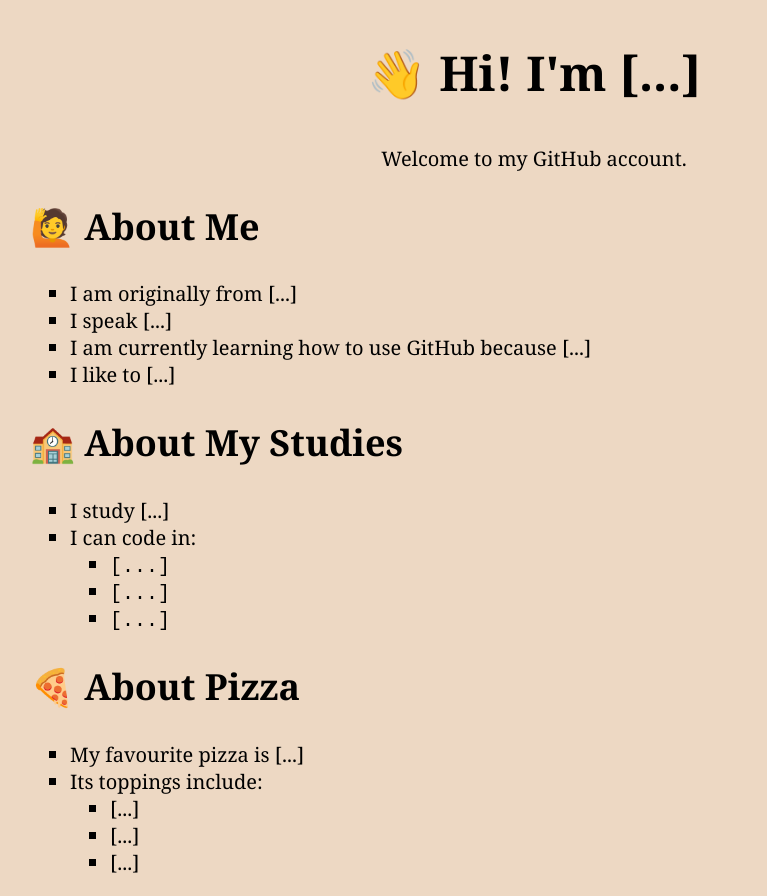
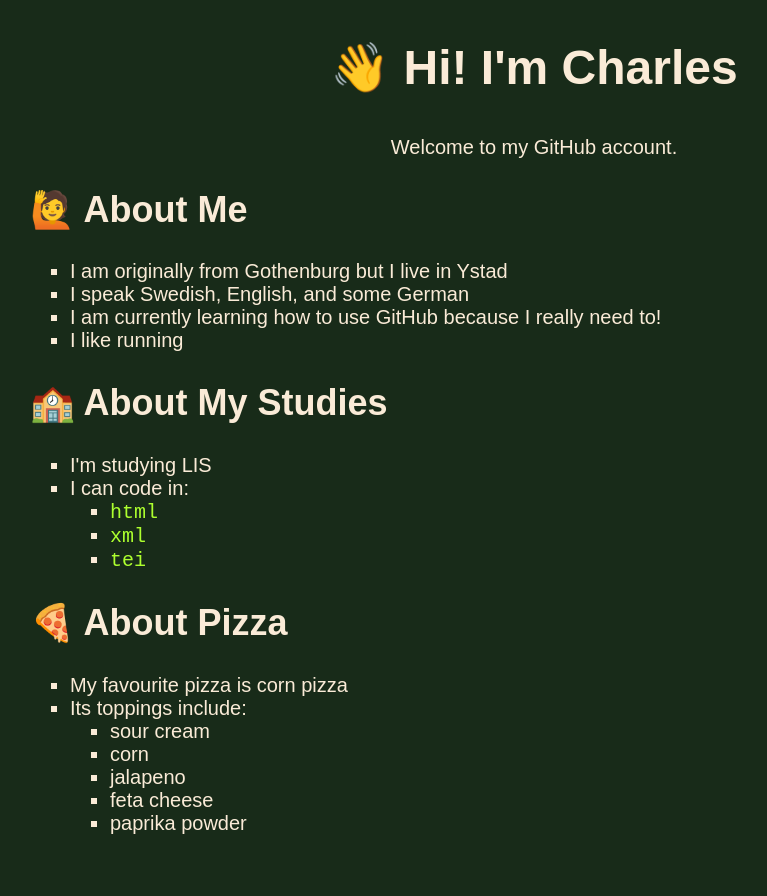
Before and after one commit to ChalleH/MyPage, a plain HTML site: page index.html in a window 1280 px wide. Shown: the whole page, without its empty margins (106-873 px from the left). After the commit the page ends 855 px from the top, so only its background shows below. Drawn offline with Linux system fonts and the light colour scheme.

Commit message:
Updated information #1
#1

```diff
--- a/css/style.css
+++ b/css/style.css
@@ -1,8 +1,8 @@
 /* Feel free to change me and make me your own! */
 
 body {
-  background-color: #edd8c3;
-  font-family: Georgia, serif;
+  background-color: #182b19;
+  font-family: Arial, Helvetica, sans-serif
 }
 
 article {
@@ -13,22 +13,27 @@ article {
 h1 {
   text-align: center;
   font-size: 48px;
+  color: antiquewhite;
 }
 
 h2 {
   font-size: 36px;
+  color: antiquewhite;
 }
 
 p {
   text-align: center;
   font-size: 20px;
+  color: antiquewhite;
 }
 
 ul {
   font-size: 20px;
   list-style-type: square;
+  color: antiquewhite;
 }
 
 code {
  font-family: 'Courier New', monospace;
+ color: greenyellow;
 }
--- a/index.html
+++ b/index.html
@@ -7,7 +7,7 @@
     </head>
     <body>
         <article>
-        <h1>&#128075; Hi! I'm [...]</h1>
+        <h1>&#128075; Hi! I'm Charles</h1>
         <p>
             Welcome to my GitHub account.
         </p>
@@ -15,21 +15,21 @@
         <article>
         <h2>&#128587; About Me</h2>
         <ul>
-            <li>I am originally from [...]</li>
-            <li>I speak [...]</li>
-            <li>I am currently learning how to use GitHub because [...]</li>
-            <li>I like to [...]</li>
+            <li>I am originally from Gothenburg but I live in Ystad</li>
+            <li>I speak Swedish, English, and some German</li>
+            <li>I am currently learning how to use GitHub because I really need to!</li>
+            <li>I like running</li>
         </ul>
         </article>
         <article>
         <h2>&#127979; About My Studies </h2>
         <ul>
-            <li>I study [...]</li>
+            <li>I'm studying LIS</li>
             <li>I can code in:
                 <ul>
-                    <li><code>[...]</code></li>
-                    <li><code>[...]</code></li>
-                    <li><code>[...]</code></li>
+                    <li><code>html</code></li>
+                    <li><code>xml</code></li>
+                    <li><code>tei</code></li>
                 </ul>
             </li>
         </ul>
@@ -37,12 +37,14 @@
         <article>
         <h2>&#127829; About Pizza</h2>
         <ul>
-            <li>My favourite pizza is [...]</li>
+            <li>My favourite pizza is corn pizza</li>
             <li>Its toppings include:
                 <ul>
-                    <li>[...]</li>
-                    <li>[...]</li>
-                    <li>[...]</li>
+                    <li>sour cream</li>
+                    <li>corn</li>
+                    <li>jalapeno</li>
+                    <li>feta cheese</li>
+                    <li>paprika powder</li>
                 </ul>
             </li>
         </ul>
```
